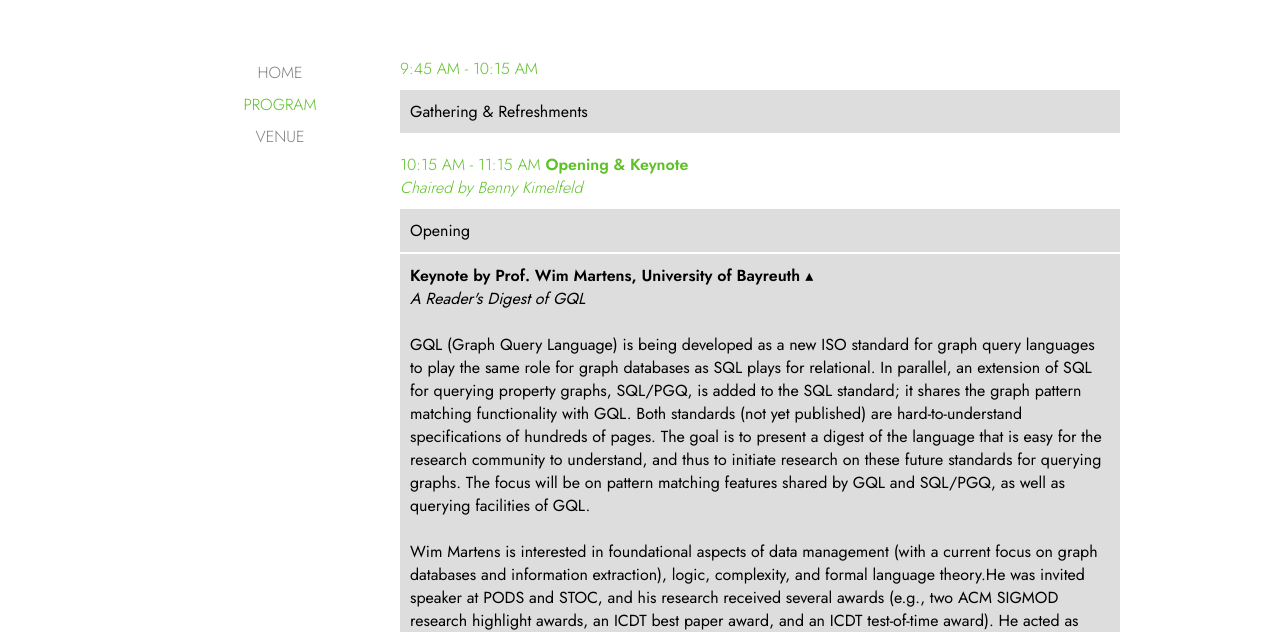
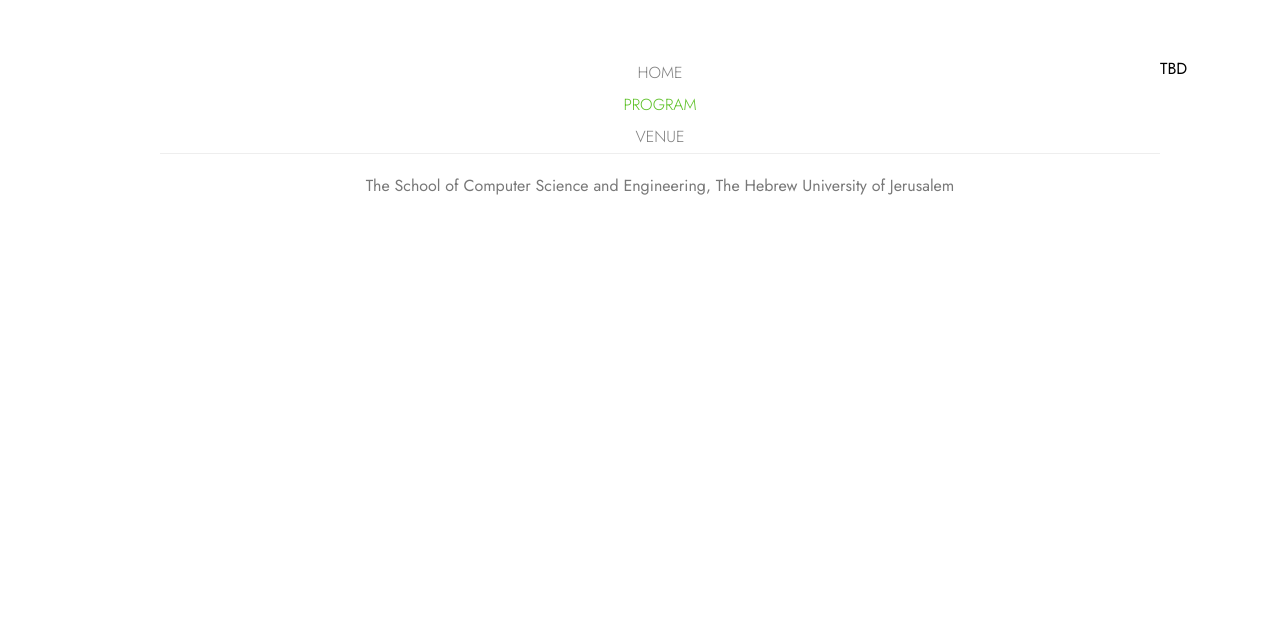
Before and after one commit to israeldbday2024/israeldbday2024.github.io, a plain HTML site: page program.html in a window 1280 px wide. Shown: the part 171-803 px from the top of the page. Drawn offline with Linux system fonts and the light colour scheme.

Commit message:
Update program.html

```diff
--- a/program2.html
+++ b/program.html
@@ -18,7 +18,8 @@
             <a href="venue.html">VENUE</a><br>
         </div>
         <div class="content">
-            <div class="schedule-time">9:45 AM - 10:15 AM</div>
+		TBD
+<!--             <div class="schedule-time">9:45 AM - 10:15 AM</div>
             <div class="schedule-item">Gathering & Refreshments</div>
 
 			<div class="schedule-time">10:15 AM - 11:15 AM <strong>Opening & Keynote</strong><br><em>Chaired by Benny Kimelfeld</em></div>
@@ -58,7 +59,7 @@
 
 			<div class="schedule-time">4:10 PM - 4:20 PM</div>
             <div class="schedule-item">Closing Remarks</div>
-	</div>
+	</div> -->
     </div>
     <div class="footer">
         The School of Computer Science and Engineering, The Hebrew University of Jerusalem
```
